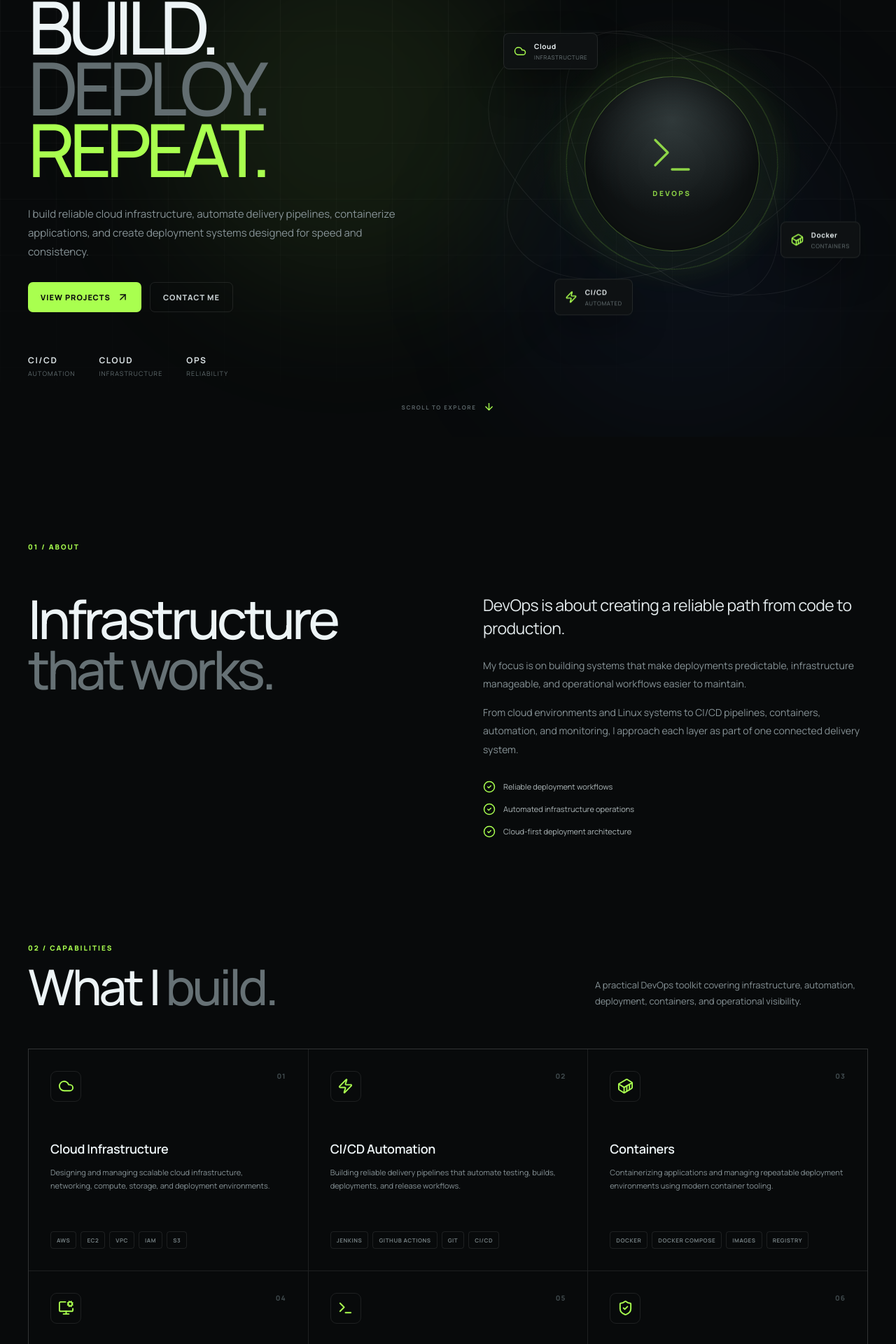
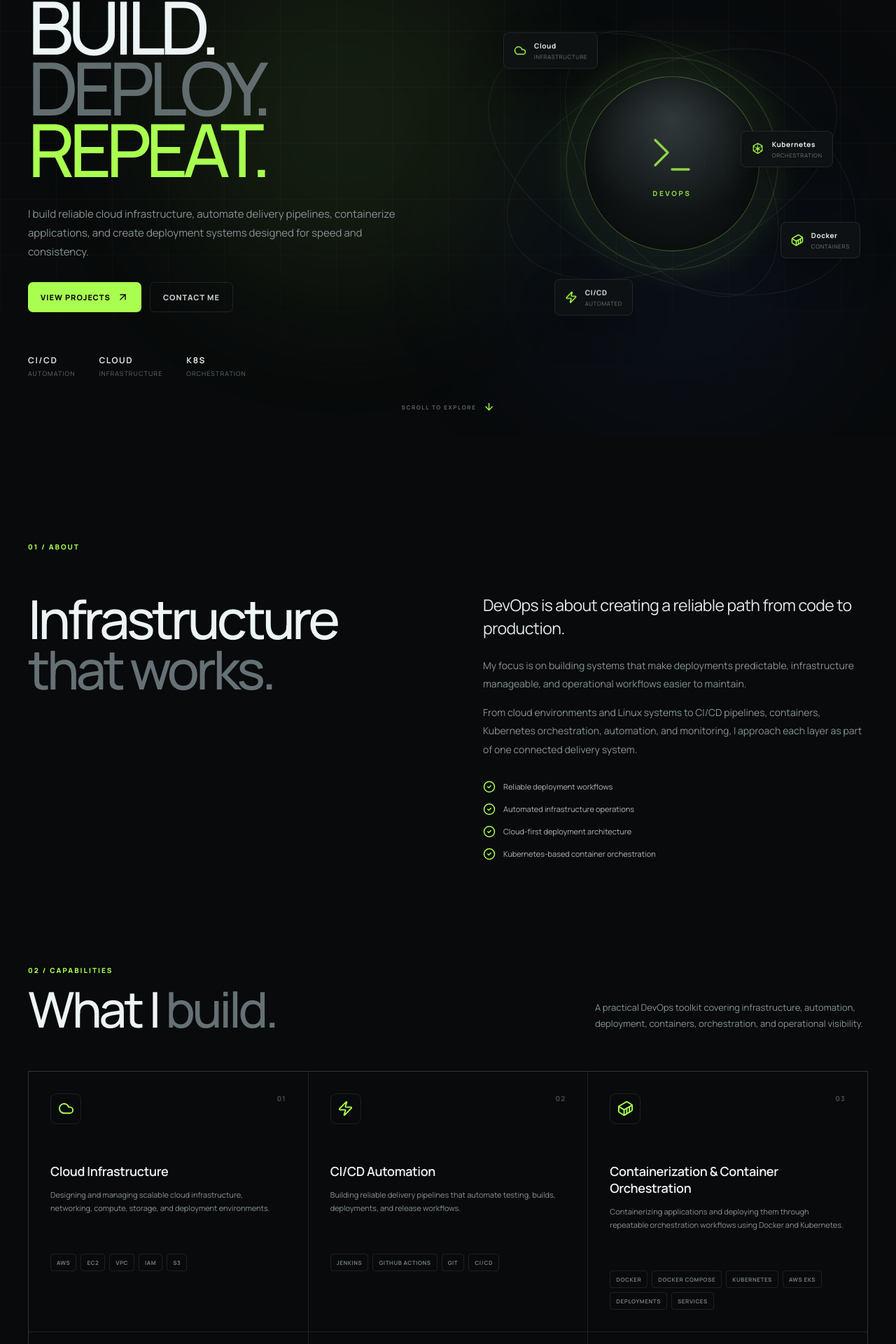
Before and after one commit to Zeeshansgit/zeeshan-devops-portfolio, a React (Vite) app: page / in a window 1280 px wide. Shown: the part 196-2116 px from the top of the page at 70% size. Built offline with nearby package versions, Linux system fonts and the light colour scheme; a web font is replaced by a local one.

Commit message:
Add Kubernetes logo to portfolio

```diff
--- a/src/App.css
+++ b/src/App.css
@@ -490,6 +490,7 @@ button {
 
   background:
     radial-gradient(circle at 50% 25%, #313a3b, #101415 62%);
+
   box-shadow:
     0 0 80px rgba(169, 255, 79, 0.08),
     inset 0 0 60px rgba(0, 0, 0, 0.5);
@@ -564,6 +565,10 @@ button {
   transform: rotate(25deg);
 }
 
+/* =========================================================
+   FLOATING CARDS
+========================================================= */
+
 .floating-card {
   position: absolute;
   z-index: 6;
@@ -586,6 +591,7 @@ button {
 }
 
 .floating-card svg {
+  flex-shrink: 0;
   color: var(--accent);
 }
 
@@ -617,6 +623,38 @@ button {
   bottom: 27%;
 
   animation-delay: -1.6s;
+}
+
+/* =========================================================
+   KUBERNETES FLOATING CARD
+========================================================= */
+
+.card-kubernetes {
+  right: 9%;
+  top: 43%;
+
+  animation-delay: -2.2s;
+}
+
+.kubernetes-logo {
+  flex-shrink: 0;
+
+  width: 19px;
+  height: 19px;
+
+  object-fit: contain;
+
+  filter: brightness(0) saturate(100%)
+    invert(86%) sepia(38%) saturate(748%)
+    hue-rotate(48deg) brightness(105%);
+
+  transition:
+    transform 0.2s ease,
+    filter 0.2s ease;
+}
+
+.card-kubernetes:hover .kubernetes-logo {
+  transform: scale(1.1) rotate(8deg);
 }
 
 .card-cicd {
@@ -776,6 +814,15 @@ button {
   border-radius: 9px;
 
   color: var(--accent);
+
+  transition:
+    border-color 0.2s ease,
+    background 0.2s ease;
+}
+
+.skill-card:hover .skill-icon {
+  border-color: rgba(169, 255, 79, 0.35);
+  background: var(--accent-soft);
 }
 
 .skill-number {
@@ -828,6 +875,55 @@ button {
   font-weight: 700;
   letter-spacing: 0.07em;
   text-transform: uppercase;
+
+  transition:
+    color 0.2s ease,
+    border-color 0.2s ease,
+    background 0.2s ease;
+}
+
+.skill-card:hover .tag-list span {
+  border-color: rgba(169, 255, 79, 0.16);
+}
+
+/* =========================================================
+   PROJECT STACK
+========================================================= */
+
+.project-main .tag-list {
+  max-width: 800px;
+}
+
+.project-main .tag-list span {
+  color: #849093;
+}
+
+/* =========================================================
+   PROJECT LINKS
+========================================================= */
+
+.project-link {
+  display: inline-flex;
+  align-items: center;
+  gap: 7px;
+
+  margin-top: 22px;
+
+  color: var(--accent);
+
+  font-size: 10px;
+  font-weight: 800;
+  letter-spacing: 0.08em;
+  text-transform: uppercase;
+
+  transition:
+    gap 0.2s ease,
+    opacity 0.2s ease;
+}
+
+.project-link:hover {
+  gap: 11px;
+  opacity: 0.8;
 }
 
 /* =========================================================
@@ -1240,6 +1336,10 @@ button {
   }
 }
 
+/* =========================================================
+   TABLET / MOBILE
+========================================================= */
+
 @media (max-width: 720px) {
   .navbar {
     height: 68px;
@@ -1325,6 +1425,11 @@ button {
     right: -5%;
   }
 
+  .card-kubernetes {
+    right: -4%;
+    top: 42%;
+  }
+
   .card-cicd {
     left: 5%;
   }
@@ -1393,6 +1498,15 @@ button {
     font-size: 11px;
   }
 
+  .project-link {
+    margin-top: 18px;
+    font-size: 9px;
+  }
+
+  .project-main .tag-list {
+    margin-top: 18px;
+  }
+
   .terminal-body {
     padding: 20px;
     font-size: 10px;
--- a/src/App.tsx
+++ b/src/App.tsx
@@ -18,6 +18,70 @@ import {
 } from "lucide-react";
 import "./App.css";
 
+/* =========================================================
+   KUBERNETES ICON
+========================================================= */
+
+function KubernetesIcon({ size = 18 }) {
+  return (
+    <svg
+      width={size}
+      height={size}
+      viewBox="0 0 24 24"
+      fill="none"
+      xmlns="http://www.w3.org/2000/svg"
+      aria-hidden="true"
+    >
+      <path
+        d="M12 2.2L19.9 6.75V15.8L12 20.35L4.1 15.8V6.75L12 2.2Z"
+        stroke="currentColor"
+        strokeWidth="1.6"
+        strokeLinejoin="round"
+      />
+
+      <path
+        d="M12 6.1V17.9"
+        stroke="currentColor"
+        strokeWidth="1.25"
+        strokeLinecap="round"
+      />
+
+      <path
+        d="M6.9 9.05L17.1 14.95"
+        stroke="currentColor"
+        strokeWidth="1.25"
+        strokeLinecap="round"
+      />
+
+      <path
+        d="M17.1 9.05L6.9 14.95"
+        stroke="currentColor"
+        strokeWidth="1.25"
+        strokeLinecap="round"
+      />
+
+      <circle
+        cx="12"
+        cy="12"
+        r="2.15"
+        stroke="currentColor"
+        strokeWidth="1.25"
+      />
+
+      <circle cx="12" cy="4.15" r="1.05" fill="currentColor" />
+      <circle cx="18.8" cy="8.1" r="1.05" fill="currentColor" />
+      <circle cx="18.8" cy="15.9" r="1.05" fill="currentColor" />
+      <circle cx="12" cy="19.85" r="1.05" fill="currentColor" />
+      <circle cx="5.2" cy="15.9" r="1.05" fill="currentColor" />
+      <circle cx="5.2" cy="8.1" r="1.05" fill="currentColor" />
+    </svg>
+  );
+}
+
+/* =========================================================
+   SKILLS
+========================================================= */
+
 const skills = [
   {
     icon: Cloud,
@@ -33,21 +97,28 @@ const skills = [
   },
   {
     icon: Container,
-    title: "Containers",
-    text: "Containerizing applications and managing repeatable deployment environments using modern container tooling.",
-    tags: ["Docker", "Docker Compose", "Images", "Registry"],
+    title: "Containerization & Container Orchestration",
+    text: "Containerizing applications and deploying them through repeatable orchestration workflows using Docker and Kubernetes.",
+    tags: [
+      "Docker",
+      "Docker Compose",
+      "Kubernetes",
+      "AWS EKS",
+      "Deployments",
+      "Services",
+    ],
   },
   {
     icon: MonitorCog,
-    title: "Monitoring",
+    title: "Monitoring & Observability",
     text: "Creating visibility into infrastructure and applications through metrics, logs, alerts, and operational dashboards.",
     tags: ["Prometheus", "Grafana", "Logs", "Alerts"],
   },
   {
     icon: Terminal,
-    title: "Automation",
-    text: "Automating repetitive infrastructure and operational tasks with scripts and infrastructure-as-code practices.",
-    tags: ["Bash", "Python", "Terraform", "Ansible"],
+    title: "Infrastructure Automation",
+    text: "Automating infrastructure and operational tasks with scripts, configuration management, and infrastructure-as-code practices.",
+    tags: ["Terraform", "Ansible", "Bash", "Python"],
   },
   {
     icon: ShieldCheck,
@@ -56,6 +127,10 @@ const skills = [
     tags: ["IAM", "SSH", "Secrets", "Backups"],
   },
 ];
+
+/* =========================================================
+   PROJECTS
+========================================================= */
 
 const projects = [
   {
@@ -115,6 +190,10 @@ const projects = [
   },
 ];
 
+/* =========================================================
+   DELIVERY WORKFLOW
+========================================================= */
+
 const workflow = [
   {
     icon: Code2,
@@ -132,6 +211,11 @@ const workflow = [
     text: "Applications are packaged into consistent container images.",
   },
   {
+    icon: KubernetesIcon,
+    title: "Orchestrate",
+    text: "Containerized workloads are managed through Kubernetes deployments and services.",
+  },
+  {
     icon: Cloud,
     title: "Deploy",
     text: "Infrastructure and applications are deployed into cloud environments.",
@@ -143,10 +227,19 @@ const workflow = [
   },
 ];
 
+/* =========================================================
+   APP
+========================================================= */
+
 function App() {
   const [menuOpen, setMenuOpen] = useState(false);
   const [scrolled, setScrolled] = useState(false);
-  const heroRef = useRef<HTMLElement | null>(null);
+
+  const heroRef = useRef(null);
+
+  /* =======================================================
+     SCROLL
+  ======================================================= */
 
   useEffect(() => {
     const handleScroll = () => {
@@ -160,12 +253,16 @@ function App() {
     };
   }, []);
 
+  /* =======================================================
+     HERO MOUSE MOVEMENT
+  ======================================================= */
+
   useEffect(() => {
     const hero = heroRef.current;
 
     if (!hero) return;
 
-    const handleMove = (event: MouseEvent) => {
+    const handleMove = (event) => {
       const rect = hero.getBoundingClientRect();
 
       const x = (event.clientX - rect.left) / rect.width - 0.5;
@@ -182,11 +279,19 @@ function App() {
     };
   }, []);
 
-  const closeMenu = () => setMenuOpen(false);
+  const closeMenu = () => {
+    setMenuOpen(false);
+  };
 
   return (
     <div className="app-wrapper">
-      <header className={`navbar ${scrolled ? "navbar-scrolled" : ""}`}>
+      {/* =====================================================
+          NAVIGATION
+      ====================================================== */}
+
+      <header
+        className={`navbar ${scrolled ? "navbar-scrolled" : ""}`}
+      >
         <a href="#home" className="brand" onClick={closeMenu}>
           <span className="brand-mark">Z</span>
           <span>ZEESHAN</span>
@@ -196,22 +301,27 @@ function App() {
           <a href="#home" onClick={closeMenu}>
             Home
           </a>
+
           <a href="#about" onClick={closeMenu}>
             About
           </a>
+
           <a href="#skills" onClick={closeMenu}>
             Skills
           </a>
+
           <a href="#projects" onClick={closeMenu}>
             Projects
           </a>
+
           <a href="#contact" onClick={closeMenu}>
             Contact
           </a>
         </nav>
 
-        <a href="#contact" className="nav-cta">
-          Let's Talk <ArrowUpRight size={15} />
+        <a href="#contact" className="nav-cta" onClick={closeMenu}>
+          Let's Talk
+          <ArrowUpRight size={15} />
         </a>
 
         <button
@@ -224,6 +334,10 @@ function App() {
       </header>
 
       <main>
+        {/* =====================================================
+            HERO
+        ====================================================== */}
+
         <section className="hero" id="home" ref={heroRef}>
           <div className="hero-grid" />
 
@@ -274,11 +388,15 @@ function App() {
                 </div>
 
                 <div>
-                  <strong>OPS</strong>
-                  <span>Reliability</span>
+                  <strong>K8S</strong>
+                  <span>Orchestration</span>
                 </div>
               </div>
             </div>
+
+            {/* =================================================
+                HERO SPHERE
+            ================================================== */}
 
             <div className="hero-visual">
               <div className="visual-orbit orbit-one" />
@@ -296,27 +414,47 @@ function App() {
                 <div className="profile-ring" />
               </div>
 
+              {/* CLOUD */}
+
               <div className="floating-card card-cloud">
                 <Cloud size={18} />
+
                 <div>
                   <strong>Cloud</strong>
                   <span>Infrastructure</span>
                 </div>
               </div>
 
+              {/* DOCKER */}
+
               <div className="floating-card card-container">
                 <Container size={18} />
+
                 <div>
                   <strong>Docker</strong>
                   <span>Containers</span>
                 </div>
               </div>
 
+              {/* CI/CD */}
+
               <div className="floating-card card-cicd">
                 <Zap size={18} />
+
                 <div>
                   <strong>CI/CD</strong>
                   <span>Automated</span>
+                </div>
+              </div>
+
+              {/* KUBERNETES */}
+
+              <div className="floating-card card-kubernetes">
+                <KubernetesIcon size={19} />
+
+                <div>
+                  <strong>Kubernetes</strong>
+                  <span>Orchestration</span>
                 </div>
               </div>
             </div>
@@ -327,6 +465,10 @@ function App() {
             <ArrowDown size={16} />
           </a>
         </section>
+
+        {/* =====================================================
+            ABOUT
+        ====================================================== */}
 
         <section className="about-section section" id="about">
           <div className="section-label">01 / ABOUT</div>
@@ -354,8 +496,9 @@ function App() {
 
               <p>
                 From cloud environments and Linux systems to CI/CD pipelines,
-                containers, automation, and monitoring, I approach each layer
-                as part of one connected delivery system.
+                containers, Kubernetes orchestration, automation, and
+                monitoring, I approach each layer as part of one connected
+                delivery system.
               </p>
 
               <div className="about-checks">
@@ -363,23 +506,35 @@ function App() {
                   <CheckCircle2 size={18} />
                   <span>Reliable deployment workflows</span>
                 </div>
+
                 <div>
                   <CheckCircle2 size={18} />
                   <span>Automated infrastructure operations</span>
                 </div>
+
                 <div>
                   <CheckCircle2 size={18} />
                   <span>Cloud-first deployment architecture</span>
+                </div>
+
+                <div>
+                  <CheckCircle2 size={18} />
+                  <span>Kubernetes-based container orchestration</span>
                 </div>
               </div>
             </div>
           </div>
         </section>
 
+        {/* =====================================================
+            SKILLS
+        ====================================================== */}
+
         <section className="skills-section section" id="skills">
           <div className="section-heading">
             <div>
               <div className="section-label">02 / CAPABILITIES</div>
+
               <h2>
                 What I <span>build.</span>
               </h2>
@@ -387,12 +542,13 @@ function App() {
 
             <p>
               A practical DevOps toolkit covering infrastructure, automation,
-              deployment, containers, and operational visibility.
+              deployment, containers, orchestration, and operational
+              visibility.
             </p>
           </div>
 
           <div className="skills-grid">
-            {skills.map((skill) => {
+            {skills.map((skill, index) => {
               const Icon = skill.icon;
 
               return (
@@ -402,10 +558,11 @@ function App() {
                   </div>
 
                   <div className="skill-number">
-                    {String(skills.indexOf(skill) + 1).padStart(2, "0")}
+                    {String(index + 1).padStart(2, "0")}
                   </div>
 
                   <h3>{skill.title}</h3>
+
                   <p>{skill.text}</p>
 
                   <div className="tag-list">
@@ -419,6 +576,10 @@ function App() {
           </div>
         </section>
 
+        {/* =====================================================
+            DELIVERY WORKFLOW
+        ====================================================== */}
+
         <section className="workflow-section section">
           <div className="section-label">03 / DELIVERY FLOW</div>
 
@@ -431,7 +592,8 @@ function App() {
 
             <p>
               A repeatable delivery process connecting source control,
-              automation, containers, cloud infrastructure, and monitoring.
+              automation, containers, Kubernetes orchestration, cloud
+              infrastructure, and monitoring.
             </p>
           </div>
 
@@ -445,14 +607,19 @@ function App() {
                     <div className="workflow-icon">
                       <Icon size={20} />
                     </div>
+
                     {index !== workflow.length - 1 && (
                       <div className="workflow-connector" />
                     )}
                   </div>
 
                   <div className="workflow-content">
-                    <span>0{index + 1}</span>
+                    <span>
+                      {String(index + 1).padStart(2, "0")}
+                    </span>
+
                     <h3>{item.title}</h3>
+
                     <p>{item.text}</p>
                   </div>
                 </div>
@@ -461,10 +628,15 @@ function App() {
           </div>
         </section>
 
+        {/* =====================================================
+            PROJECTS
+        ====================================================== */}
+
         <section className="projects-section section" id="projects">
           <div className="section-heading">
             <div>
               <div className="section-label">04 / SELECTED WORK</div>
+
               <h2>
                 Selected <span>projects.</span>
               </h2>
@@ -472,7 +644,8 @@ function App() {
 
             <p>
               Projects that demonstrate infrastructure, automation,
-              containerization, deployment, and monitoring capabilities.
+              containerization, orchestration, deployment, and monitoring
+              capabilities.
             </p>
           </div>
 
@@ -483,6 +656,7 @@ function App() {
 
                 <div className="project-main">
                   <h3>{project.title}</h3>
+
                   <p>{project.description}</p>
 
                   <div className="tag-list">
@@ -490,6 +664,17 @@ function App() {
                       <span key={technology}>{technology}</span>
                     ))}
                   </div>
+
+                  <a
+                    href={project.github}
+                    target="_blank"
+                    rel="noreferrer"
+                    className="project-link"
+                  >
+                    <Github size={15} />
+                    View on GitHub
+                    <ArrowUpRight size={14} />
+                  </a>
                 </div>
 
                 <div className="project-arrow">
@@ -499,6 +684,10 @@ function App() {
             ))}
           </div>
         </section>
+
+        {/* =====================================================
+            TERMINAL
+        ====================================================== */}
 
         <section className="terminal-section section">
           <div className="terminal-window">
@@ -518,12 +707,16 @@ function App() {
               <p>
                 <span className="terminal-green">$</span> whoami
               </p>
-              <p className="terminal-output">devops-engineer</p>
+
+              <p className="terminal-output">
+                devops-engineer
+              </p>
 
               <p>
                 <span className="terminal-green">$</span> systemctl status
                 delivery
               </p>
+
               <p className="terminal-output terminal-success">
                 ● delivery.service — active (running)
               </p>
@@ -531,8 +724,17 @@ function App() {
               <p>
                 <span className="terminal-green">$</span> docker ps
               </p>
+
               <p className="terminal-output">
                 api &nbsp; frontend &nbsp; nginx &nbsp; monitoring
+              </p>
+
+              <p>
+                <span className="terminal-green">$</span> kubectl get pods
+              </p>
+
+              <p className="terminal-output terminal-success">
+                api &nbsp; frontend &nbsp; redis &nbsp; monitoring
               </p>
 
               <p>
@@ -542,6 +744,10 @@ function App() {
             </div>
           </div>
         </section>
+
+        {/* =====================================================
+            CONTACT
+        ====================================================== */}
 
         <section className="contact-section section" id="contact">
           <div className="section-label">05 / CONTACT</div>
@@ -556,22 +762,25 @@ function App() {
 
               <p>
                 Looking for someone who can take ownership of infrastructure,
-                deployment automation, cloud operations, and DevOps
-                workflows?
+                deployment automation, cloud operations, and DevOps workflows?
               </p>
             </div>
 
             <div className="contact-actions">
-              <a href="mailto:zeeshanahmed.mohd6@gmail.com" className="contact-link">
+              <a
+                href="mailto:zeeshanahmed.mohd6@gmail.com"
+                className="contact-link"
+              >
                 <span>
                   <Mail size={20} />
                   zeeshanahmed.mohd6@gmail.com
                 </span>
+
                 <ArrowUpRight size={21} />
               </a>
 
               <a
-                href="https://github.com/"
+                href="https://github.com/Zeeshansgit"
                 target="_blank"
                 rel="noreferrer"
                 className="contact-link"
@@ -580,11 +789,12 @@ function App() {
                   <Github size={20} />
                   GitHub
                 </span>
+
                 <ArrowUpRight size={21} />
               </a>
 
               <a
-                href="https://www.linkedin.com/"
+                href="https://www.linkedin.com/in/zeeshan-ahmed-09a0b7277/"
                 target="_blank"
                 rel="noreferrer"
                 className="contact-link"
@@ -593,6 +803,7 @@ function App() {
                   <Linkedin size={20} />
                   LinkedIn
                 </span>
+
                 <ArrowUpRight size={21} />
               </a>
             </div>
@@ -600,13 +811,17 @@ function App() {
         </section>
       </main>
 
+      {/* =====================================================
+          FOOTER
+      ====================================================== */}
+
       <footer className="footer">
         <div className="footer-brand">
           <span className="brand-mark">Z</span>
           <span>ZEESHAN</span>
         </div>
 
-        <span>DEVOPS / CLOUD / AUTOMATION</span>
+        <span>DEVOPS / CLOUD / AUTOMATION / KUBERNETES</span>
 
         <span>© {new Date().getFullYear()} ZEESHAN</span>
       </footer>
```
